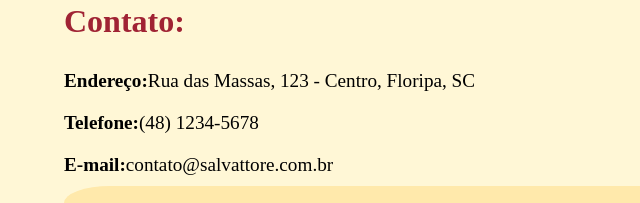
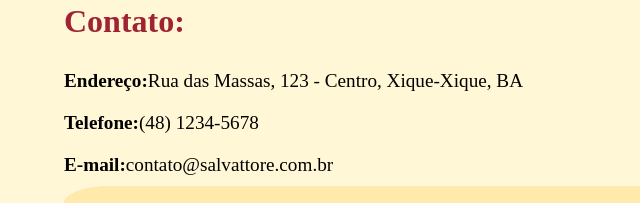
Before and after one commit to Xelalinha/prova_ppi_29.10, a plain HTML site: page pages/informações/contato.html in a window 1280 px wide. Shown: the part 177-380 px from the top of the page, 0-640 px from the left. Drawn offline with Linux system fonts and the light colour scheme.

Commit message:
Update contato.html

```diff
--- a/pages/informações/contato.html
+++ b/pages/informações/contato.html
@@ -20,7 +20,7 @@
         <div class="contato">
             <div class="informacoes">
                 <h1>Contato:</h1>
-                <p><strong>Endereço:</strong>Rua das Massas, 123 - Centro, Floripa, SC</p>
+                <p><strong>Endereço:</strong>Rua das Massas, 123 - Centro, Xique-Xique, BA</p>
                 <p><strong>Telefone:</strong>(48) 1234-5678</p>
                 <p><strong>E-mail:</strong>contato@salvattore.com.br</p>
 
```
